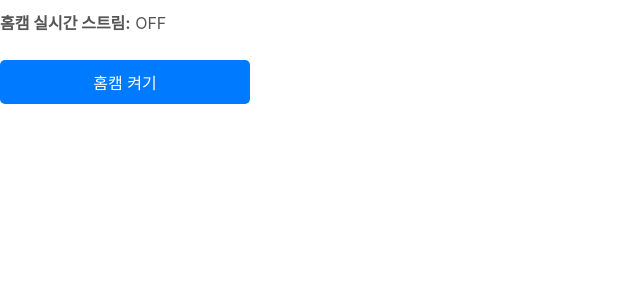
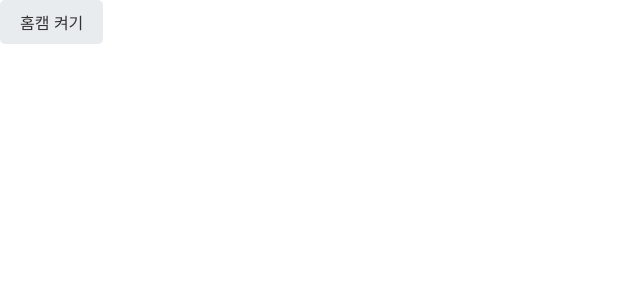
Before and after one commit to M00nWol/solidhaven, a React (Create React App) app in the folder frontend/: page /camera-control in a window 1280 px wide. Shown: the top 300 px of the page, without its empty margins (0-640 px from the left). Built offline with nearby package versions, Linux system fonts and the light colour scheme.

Commit message:
실시간 전송 완성함

```diff
--- a/frontend/src/pages/account/familyLoginModal.js
+++ b/frontend/src/pages/account/familyLoginModal.js
@@ -1,14 +1,16 @@
 import React, { useState } from "react";
 import { useUser } from "../../components/context/UserContext";
-import { useNavigate } from "react-router-dom"; // 페이지 이동을 위해 사용
+import { useNavigate } from "react-router-dom";
+import FamilyRegisterModal from "./familyRegisterModal"; // 회원가입 모달 가져오기
 
 const API_BASE_URL = process.env.REACT_APP_API_URL;
 
-const FamilyLoginModal = ({ onClose, onRegister }) => {
+const FamilyLoginModal = ({ onClose }) => {
     const { token, updateFamilyCode } = useUser();
     const [familyCode, setFamilyCode] = useState("");
     const [password, setPassword] = useState("");
     const [message, setMessage] = useState("");
+    const [showRegisterModal, setShowRegisterModal] = useState(false); // ✅ 내부 상태로 제어
     const navigate = useNavigate();
 
     const handleLogin = async () => {
@@ -43,7 +45,16 @@ const FamilyLoginModal = ({ onClose, onRegister }) => {
         }
     };
 
+    // 🔁 회원가입 모달 닫고 다시 로그인 모달로 돌아오는 함수
+    const handleBackToLogin = () => {
+        setShowRegisterModal(false);
+    };
+
     return (
+        <>
+            {showRegisterModal ? (
+                <FamilyRegisterModal onClose={onClose} onBackToLogin={handleBackToLogin} />
+            ) : (
                 <div className="modal-container">
                     <div className="modal-content">
                         <button className="modal-close-button" onClick={onClose}>✖</button>
@@ -61,12 +72,14 @@ const FamilyLoginModal = ({ onClose, onRegister }) => {
                             onChange={(e) => setPassword(e.target.value)}
                         />
                         {message && <p className="modal-message">{message}</p>}
-                <button onClick={handleLogin} className="submit-button">로그인</button>
-                <button onClick={() => navigate("/userregister")} className="submit-button">
-                   회원가입
+                        <button onClick={handleLogin} className="submit-button">가족 로그인</button>
+                        <button onClick={() => setShowRegisterModal(true)} className="submit-button">
+                            가족 회원가입
                         </button>
                     </div>
                 </div>
+            )}
+        </>
     );
 };
 
--- a/frontend/src/pages/account/familyRegisterModal.js
+++ b/frontend/src/pages/account/familyRegisterModal.js
@@ -4,7 +4,7 @@ import { useUser } from "../../components/context/UserContext";
 
 const API_BASE_URL = process.env.REACT_APP_API_URL;
 
-const FamilyRegisterModal = ({ onClose }) => {
+const FamilyRegisterModal = ({ onClose, onBackToLogin }) => {
     const { token } = useUser();
     const [familyName, setFamilyName] = useState("");
     const [email, setEmail] = useState("");
@@ -75,11 +75,13 @@ const FamilyRegisterModal = ({ onClose }) => {
                         />
                         {message && <p className="modal-message">{message}</p>}
                         <button onClick={handleRegister} className="submit-button">회원가입</button>
+                        <button onClick={onBackToLogin} className="submit-button">가족 로그인으로 돌아가기</button>
                     </>
                 ) : (
                     <div>
                         <p className="modal-message">{message}</p>
                         <p><strong>가족 코드:</strong> {familyCode}</p>
+                        <button onClick={onBackToLogin} className="submit-button">가족 로그인으로 돌아가기</button>
                     </div>
                 )}
             </div>
--- a/frontend/src/pages/realtime/CameraControl.js
+++ b/frontend/src/pages/realtime/CameraControl.js
@@ -1,25 +1,21 @@
-import React, { useState } from "react";
+import React, { useEffect, useState } from "react";
 import { useUser } from "../../components/context/UserContext";
 
 const API_BASE_URL = process.env.REACT_APP_API_URL;
 
 const CameraControl = () => {
-    const { token } = useUser();
+    const { token, userInfo } = useUser();
+    const familyCode = userInfo?.current_family;
     const [cameraOn, setCameraOn] = useState(false);
-    const [errorMessage, setErrorMessage] = useState("");
-    const [successMessage, setSuccessMessage] = useState("");
+    const [streamSrc, setStreamSrc] = useState(null);
 
     const toggleCamera = async () => {
-        if (!token) {
-            setErrorMessage("로그인이 필요합니다.");
-            return;
-        }
+        if (!token) return;
 
         const newState = !cameraOn;
         setCameraOn(newState);
 
-        try {
-            const response = await fetch(`${API_BASE_URL}/realtime/camera-control/`, {
+        await fetch(`${API_BASE_URL}/realtime/camera-control/`, {
             method: "POST",
             credentials: "include",
             headers: {
@@ -28,39 +24,29 @@ const CameraControl = () => {
             },
             body: JSON.stringify({ state: newState ? "on" : "off" }),
         });
-
-            const data = await response.json();
-
-            if (response.ok) {
-                setSuccessMessage(`✅ 홈캠이 ${newState ? "켜졌습니다" : "꺼졌습니다"}.`);
-            } else {
-                setErrorMessage(data.message || "⚠ 홈캠 상태 변경에 실패했습니다.");
-                setCameraOn(!newState);  // rollback
-            }
-        } catch (error) {
-            console.error("홈캠 제어 오류:", error);
-            setErrorMessage("⚠ 서버와 연결할 수 없습니다. 다시 시도해주세요.");
-            setCameraOn(!newState);  // rollback
-        }
     };
 
-    // ✅ 실제 스트림 URL (https 포함)
-    const STREAM_URL = `${API_BASE_URL}/realtime/stream`;
+    useEffect(() => {
+        if (cameraOn && familyCode) {
+            const url = `${API_BASE_URL}/realtime/stream?family_code=${familyCode}`;
+            setStreamSrc(url);
+        } else {
+            setStreamSrc(null);
+        }
+    }, [cameraOn, familyCode]);
 
     return (
-        <div className="camera-control-container">
-            <p><strong>홈캠 실시간 스트림:</strong> {cameraOn ? "ON" : "OFF"}</p>
-            <button className="button" onClick={toggleCamera}>
+        <div>
+            <button onClick={toggleCamera}>
                 {cameraOn ? "홈캠 끄기" : "홈캠 켜기"}
             </button>
-            {errorMessage && <p className="error-message">{errorMessage}</p>}
-            {successMessage && <p className="success-message">{successMessage}</p>}
 
-            {/* ✅ cameraOn일 때만 스트림 표시 */}
-            {cameraOn && (
-                <div className="stream-container">
-                    <img src={STREAM_URL} alt="Live Stream" style={{ width: '100%', maxWidth: '640px' }} />
-                </div>
+            {streamSrc && (
+                <img
+                    src={streamSrc}
+                    alt="Live Stream"
+                    style={{ width: "640px" }}
+                />
             )}
         </div>
     );
```
Lines whose indentation alone changed are shown as unchanged.
